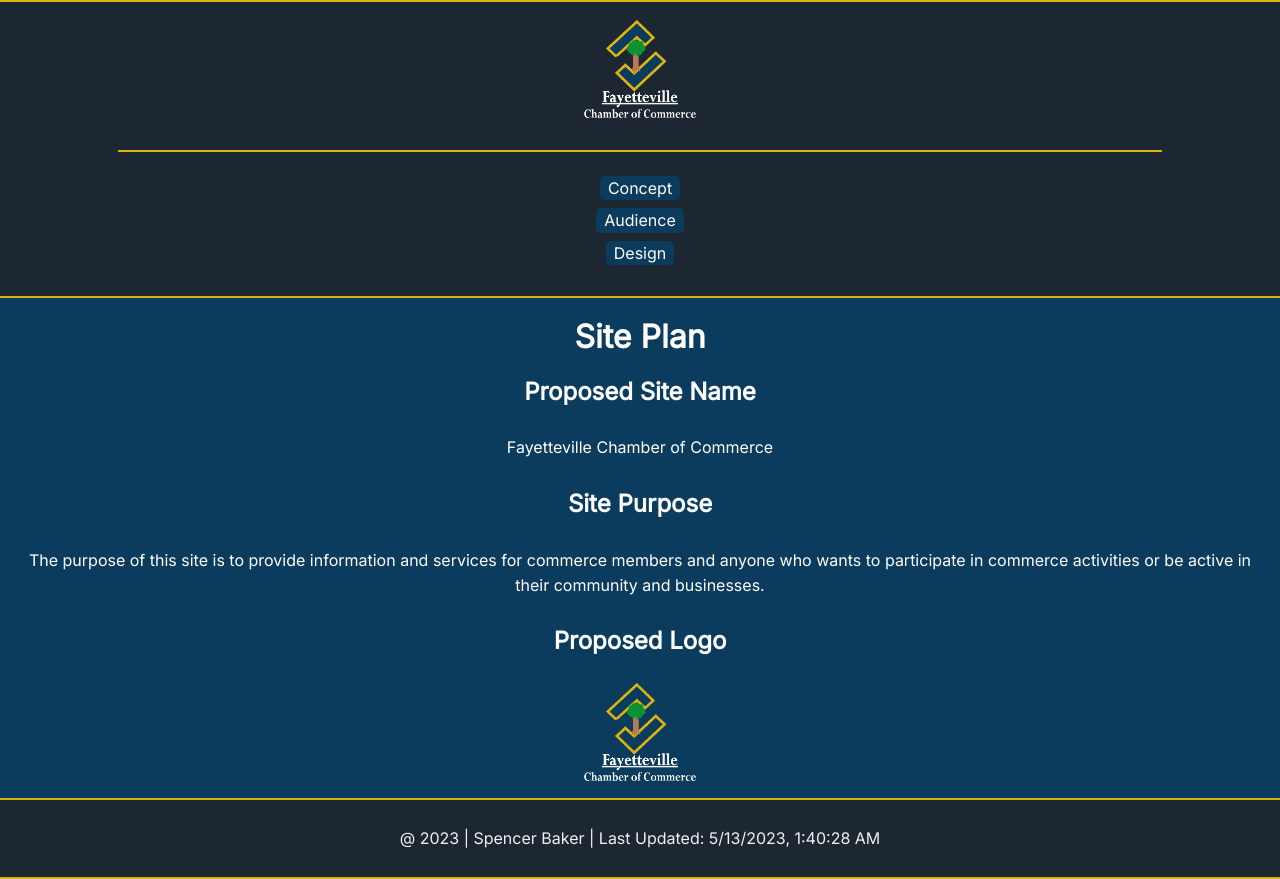
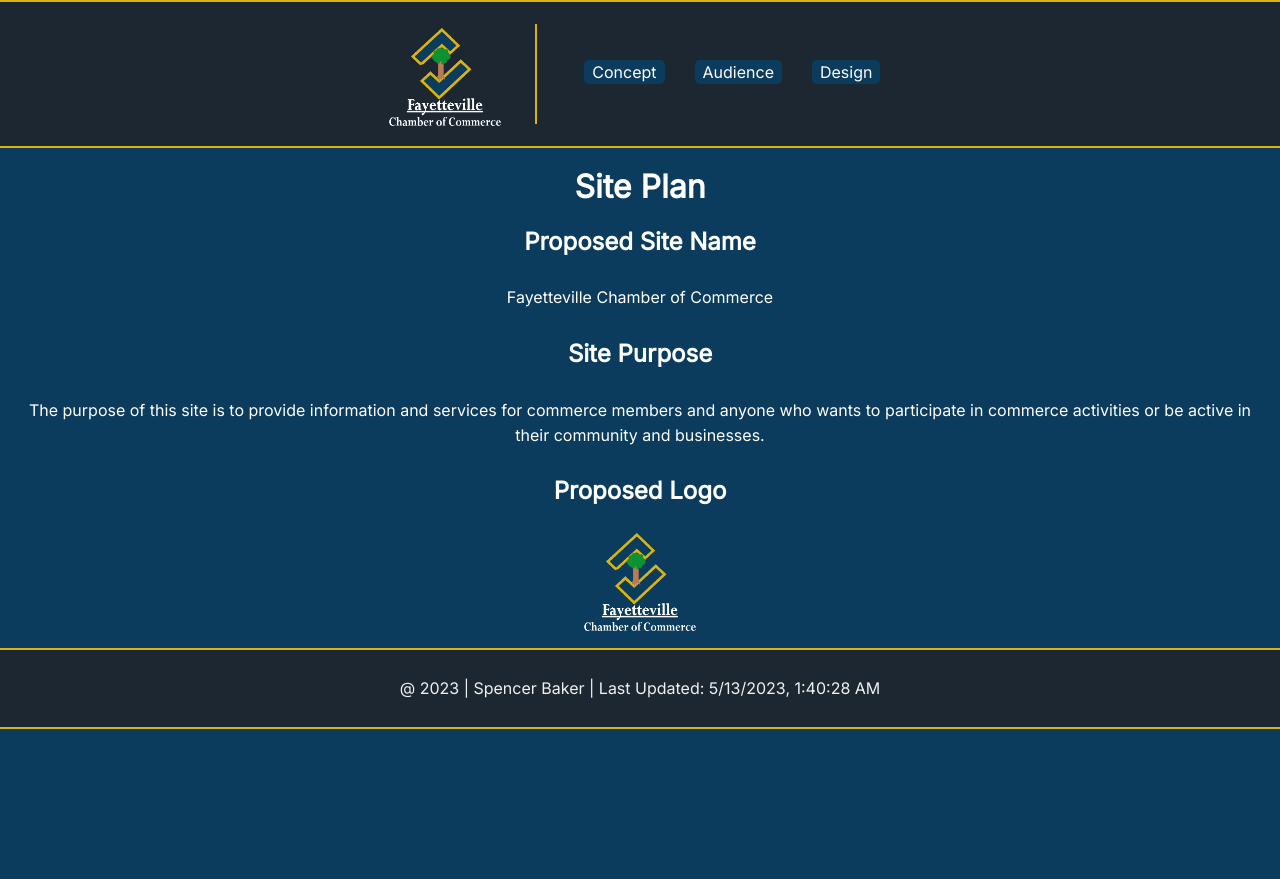
Before and after one commit to Labyrinth246/wdd230, a plain HTML site: page lesson3/index.html in a window 1280 px wide. After the commit the page ends 800 px from the top, so only its background shows below. Drawn offline with Linux system fonts and the light colour scheme.

Commit message:
finished adding media tags

```diff
--- a/lesson3/index.html
+++ b/lesson3/index.html
@@ -16,7 +16,7 @@
 </head>
 <body>
     <header>
-        <a href="../index.html"><img id="logo" src="images/myLogo.png" alt="logo"></a>
+        <a id="navLogo" href="../index.html"><img id="logo" src="images/myLogo.png" alt="logo"></a>
         <div id="smallViewBar"></div>
         <nav>
             <ul id="navbar">
@@ -25,6 +25,9 @@
                 <li><a href="design.html"><button>Design</button></a></li>
             </ul>
         </nav>
+        <div></div>
+        <div></div>
+        <div></div>
     </header>
 
     <main>
--- a/lesson3/styles/large.css
+++ b/lesson3/styles/large.css
@@ -0,0 +1,24 @@
+@media only screen and (min-width: 64em) {
+    #smallViewBar {
+        border: 2px solid #D9B310;
+        border-bottom: none;
+        border-top: none;
+        border-right: none;
+        width: 1%;
+        margin-left: 30px;
+        height: 80px;
+    }
+
+    header {
+        flex-direction: row;
+    }
+
+    #navbar {
+        margin-top: 50px;
+    }
+
+    #personas {
+        display: grid;
+        grid-template-columns: 50% 50%;
+    }
+}
--- a/lesson3/styles/medium.css
+++ b/lesson3/styles/medium.css
@@ -0,0 +1,9 @@
+@media only screen and (min-width: 32.5em) {
+    #navbar {
+        flex-direction: row;
+    }
+    button {
+        margin-left: 15px;
+        margin-right: 15px;
+    }
+}
--- a/lesson3/styles/small.css
+++ b/lesson3/styles/small.css
@@ -23,7 +23,7 @@ img {
 }
 
 #colors {
-    width: 80%;
+    width: 50%;
     border: 3px solid black;
 }
 
```
